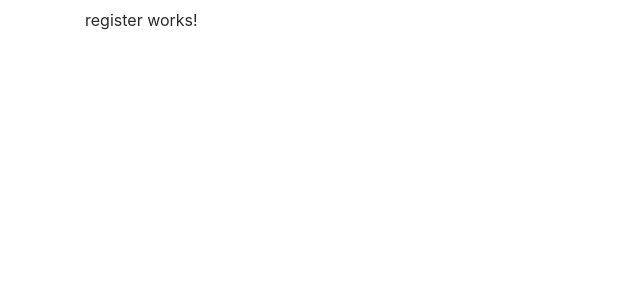
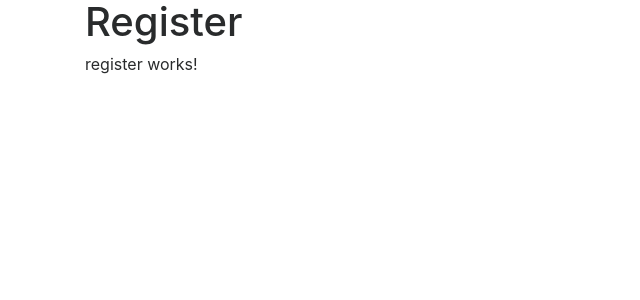
Before and after one commit to danymill/test-angular2-hiendsystems, an Angular app: page / in a window 1280 px wide. Shown: the top 300 px of the page, without its empty margins (0-640 px from the left). Built offline with nearby package versions, Linux system fonts and the light colour scheme.

Commit message:
Feature: add titles to routing module

```diff
--- a/src/app/shared/app-routing.module.ts
+++ b/src/app/shared/app-routing.module.ts
@@ -8,11 +8,13 @@ const APP_ROUTES: Routes = [
   {
     path: '',
     component: RegisterComponent,
-    pathMatch: 'full'
+    pathMatch: 'full',
+    data: { title: 'Register'}
   },
   {
     path: 'register-success',
-    component: RegisterSuccessComponent
+    component: RegisterSuccessComponent,
+    data: { title: 'Confirmation'}
   },
   {
     path: '**',
```
